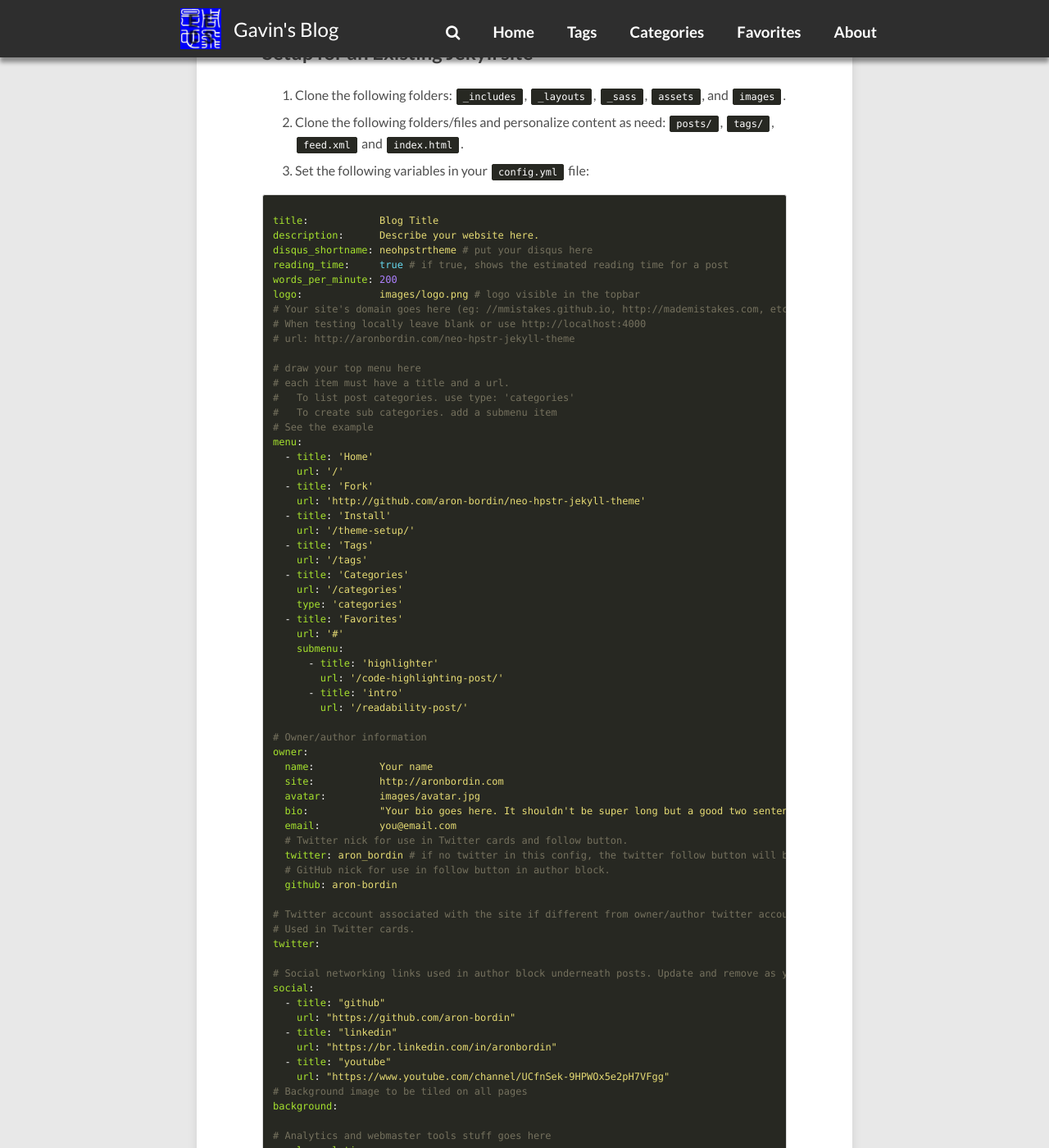
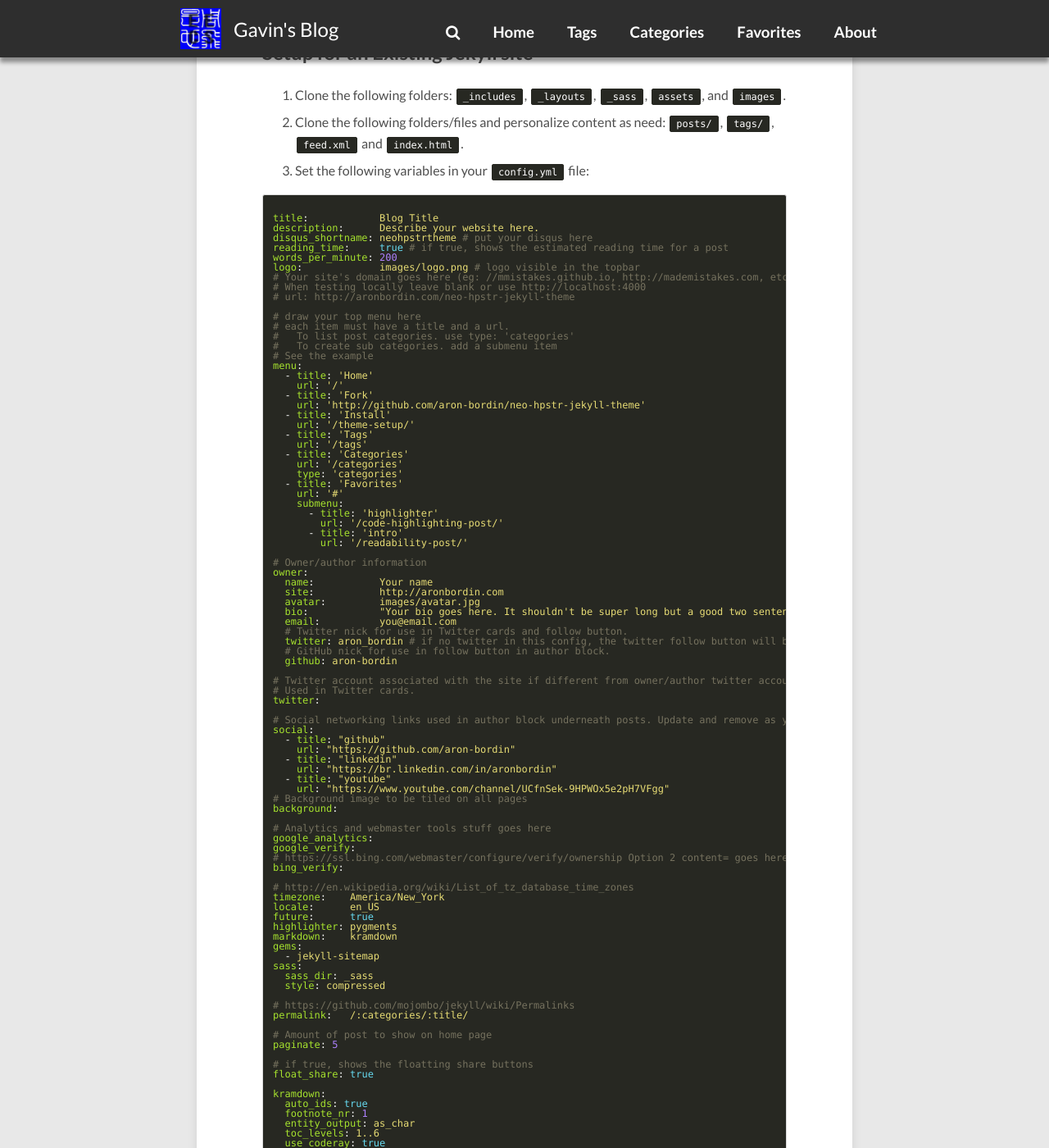
Before and after one commit to gavinchou/gavinchou.github.io, a Jekyll site: the page built from theme-setup/index.md, in a window 1280 px wide and 1400 px high, scrolled down 978 px. Shown: the whole window at 82% size. Built offline with Jekyll 4.4.1, drawn with Linux system fonts in a browser that asks for light colours; comment, search, counter and statistics services are not loaded.

```diff
--- a/_sass/_typography.scss
+++ b/_sass/_typography.scss
@@ -117,7 +117,8 @@ li {
 }
 pre {
 	@include font-rem(12);
-	line-height: 1.5;
+// 	line-height: 1.5;
+	line-height: 1;
 	overflow-x: auto;
 	&::-webkit-scrollbar {
 // 		height: 12px;
```
